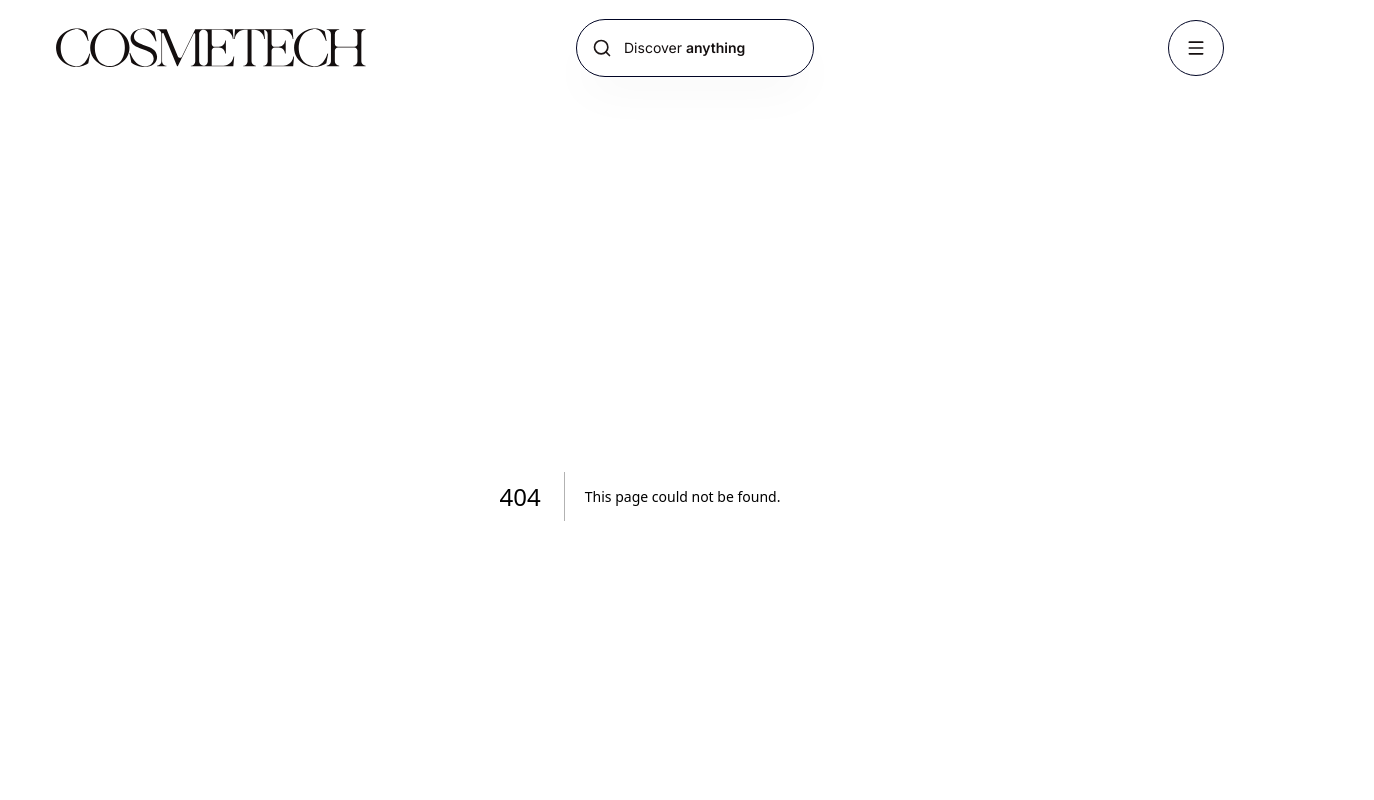
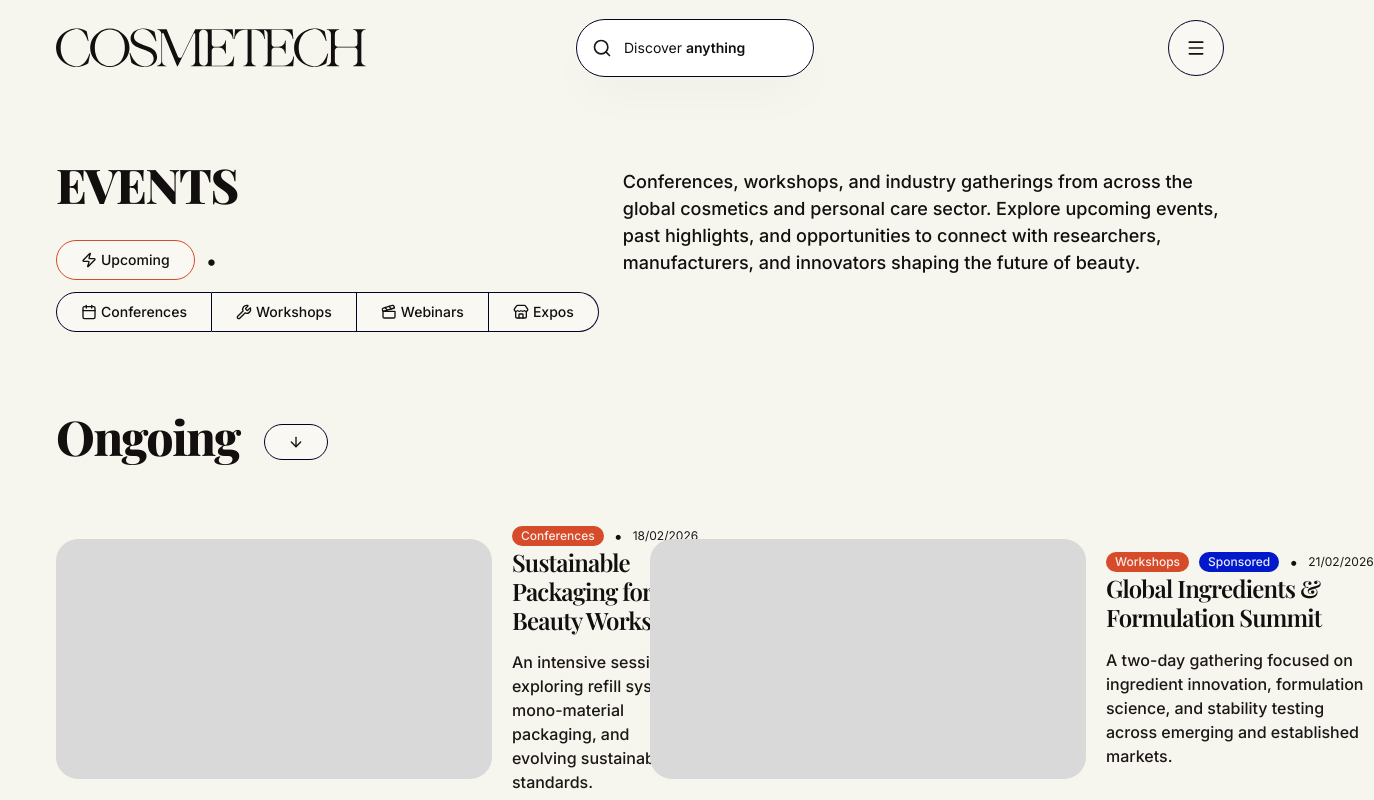
Before and after one commit to whonoahexe/cosmetech, a Next.js app: page /events in a window 1280 px wide. Before the commit this address had no page. Shown: the top 800 px of the page, 1374 px wide, since content can reach past the window. Built offline with nearby package versions, Linux system fonts and the light colour scheme; a web font is replaced by a local one.

Commit message:
feat: events page

```diff
--- /dev/null
+++ b/app/events/page.tsx
@@ -0,0 +1,5 @@
+import { EventsPageContent } from "@/components/pages/events";
+
+export default function EventsPage() {
+  return <EventsPageContent />;
+}
--- /dev/null
+++ b/components/pages/events/events-page.tsx
@@ -0,0 +1,165 @@
+import { ArrowDown, Calendar, Clapperboard, Store, Wrench, Zap } from "lucide-react";
+
+import { EventCard, type EventCardData } from "@/components/pages/home/event-card";
+import { Button } from "@/components/ui/button";
+import { ButtonGroup } from "@/components/ui/button-group";
+
+const ONGOING_EVENTS: EventCardData[] = [
+  {
+    title: "Sustainable Packaging for Beauty Workshop",
+    location: "Mumbai",
+    category: "Conferences",
+    date: "18/02/2026",
+    excerpt:
+      "An intensive session exploring refill systems, mono-material packaging, and evolving sustainability standards.",
+  },
+  {
+    title: "Global Ingredients & Formulation Summit",
+    location: "Dubai",
+    category: "Workshops",
+    isSponsored: true,
+    date: "21/02/2026",
+    excerpt:
+      "A two-day gathering focused on ingredient innovation, formulation science, and stability testing across emerging and established markets.",
+  },
+  {
+    title: "Cosmetech R&D Leadership Forum",
+    location: "Singapore",
+    category: "Conferences",
+    date: "14/03/2026",
+    excerpt:
+      "A strategic forum bringing together innovation leaders working across formulation, testing, and commercialization.",
+  },
+];
+
+const PAST_EVENTS: EventCardData[] = [
+  {
+    title: "Fragrance Futures: Scent & Sensory Forum",
+    location: "Mumbai",
+    category: "Workshops",
+    date: "18/02/2026",
+    excerpt:
+      "An intensive session exploring refill systems, mono-material packaging, and evolving sustainability standards.",
+  },
+  {
+    title: "AI & BeautyTech Webinar Series",
+    location: "Virtual",
+    category: "Webinars",
+    isSponsored: true,
+    date: "21/02/2026",
+    excerpt:
+      "A two-day gathering focused on ingredient innovation, formulation science, and stability testing across emerging and established markets.",
+  },
+  {
+    title: "Sustainable Packaging for Beauty Workshop",
+    location: "Delhi",
+    category: "Expos",
+    date: "18/02/2026",
+    excerpt:
+      "An intensive session exploring refill systems, mono-material packaging, and evolving sustainability standards.",
+  },
+  {
+    title: "Global Ingredients & Formulation Summit",
+    location: "Bengaluru",
+    category: "Webinars",
+    date: "21/02/2026",
+    excerpt:
+      "A two-day gathering focused on ingredient innovation, formulation science, and stability testing across emerging and established markets.",
+  },
+  {
+    title: "Regulatory Compliance in Cosmetics: APAC Edition",
+    location: "Singapore",
+    category: "Expos",
+    isSponsored: true,
+    date: "18/02/2026",
+    excerpt:
+      "An intensive session exploring refill systems, mono-material packaging, and evolving sustainability standards.",
+  },
+  {
+    title: "Cosmetech Industry Expo & Networking Meet",
+    location: "Dubai",
+    category: "Conferences",
+    date: "21/02/2026",
+    excerpt:
+      "A two-day gathering focused on ingredient innovation, formulation science, and stability testing across emerging and established markets.",
+  },
+];
+
+function EventsSection({ title, events }: { title: string; events: EventCardData[] }) {
+  return (
+    <section className="space-y-4">
+      <div className="flex items-end gap-6 py-4">
+        <h2 className="type-heading-1 text-foreground">{title}</h2>
+        <Button variant="outline" className="h-9 w-16 rounded-full" aria-label={`${title} controls`}>
+          <ArrowDown className="size-4" />
+        </Button>
+      </div>
+
+      <div className="grid grid-cols-1 gap-x-5 gap-y-8 py-4 xl:grid-cols-2">
+        {events.map((event) => (
+          <EventCard
+            key={`${title}-${event.title}-${event.date}`}
+            {...event}
+            variant="list"
+          />
+        ))}
+      </div>
+    </section>
+  );
+}
+
+export function EventsPageContent() {
+  return (
+    <div className="mt-8 mb-12 flex flex-col gap-4">
+      <section className="flex flex-col gap-6 py-8 lg:flex-row lg:items-start lg:justify-between">
+        <div className="flex max-w-230 flex-col gap-4">
+          <h1 className="type-heading-1 text-foreground">EVENTS</h1>
+
+          <div className="flex flex-wrap items-center gap-3 py-4">
+            <Button variant="outline" size="sm" className="h-10 rounded-full border-secondary px-6">
+              <Zap className="size-4" />
+              Upcoming
+            </Button>
+
+            <span className="type-heading-4 text-foreground">&bull;</span>
+
+            <ButtonGroup>
+              <Button variant="outline" size="sm" className="h-10 px-6">
+                <Calendar className="size-4" />
+                Conferences
+              </Button>
+              <Button variant="outline" size="sm" className="h-10 px-6">
+                <Wrench className="size-4" />
+                Workshops
+              </Button>
+              <Button variant="outline" size="sm" className="h-10 px-6">
+                <Clapperboard className="size-4" />
+                Webinars
+              </Button>
+              <Button variant="outline" size="sm" className="h-10 px-6">
+                <Store className="size-4" />
+                Expos
+              </Button>
+            </ButtonGroup>
+          </div>
+        </div>
+
+        <p className="type-paragraph-large-medium max-w-166 text-foreground lg:pt-2">
+          Conferences, workshops, and industry gatherings from across the global cosmetics and
+          personal care sector. Explore upcoming events, past highlights, and opportunities to
+          connect with researchers, manufacturers, and innovators shaping the future of beauty.
+        </p>
+      </section>
+
+      <EventsSection title="Ongoing" events={ONGOING_EVENTS} />
+      <EventsSection title="Past Events" events={PAST_EVENTS} />
+
+      <div className="flex items-center justify-center py-4">
+        <Button variant="default" size="lg" className="h-12 rounded-full px-8">
+          Load More
+          <ArrowDown className="size-4" />
+        </Button>
+      </div>
+    </div>
+  );
+}
--- /dev/null
+++ b/components/pages/events/index.ts
@@ -0,0 +1 @@
+export { EventsPageContent } from "./events-page";
--- a/components/pages/home/article-grid.tsx
+++ b/components/pages/home/article-grid.tsx
@@ -91,9 +91,7 @@
           {leftBottom && <ArticleCard {...leftBottom} colSpan={2} />}
         </div>
 
-        <div className="col-span-4">
-          {center && <ArticleCard {...center} colSpan={4} />}
-        </div>
+        <div className="col-span-4">{center && <ArticleCard {...center} colSpan={4} />}</div>
 
         <div className="col-span-2 flex flex-col gap-5">
           {rightTop && <ArticleCard {...rightTop} colSpan={2} />}
--- a/components/pages/home/event-card.tsx
+++ b/components/pages/home/event-card.tsx
@@ -10,12 +10,15 @@
   title: string;
   location: string;
   date: string;
+  category?: string;
+  excerpt?: string;
   image?: string | null;
   isVirtual?: boolean;
   isSponsored?: boolean;
 }
 
 interface EventCardProps extends EventCardData {
+  variant?: "stacked" | "list";
   tilt?: number;
   onHoverStart?: () => void;
   onHoverEnd?: () => void;
@@ -26,14 +29,41 @@
   title,
   location,
   date,
+  category,
+  excerpt,
   image,
   isVirtual,
   isSponsored,
+  variant = "stacked",
   tilt = 0,
   onHoverStart,
   onHoverEnd,
   className,
 }: EventCardProps) {
+  if (variant === "list") {
+    return (
+      <article className={cn("flex items-center gap-5", className)}>
+        <div className="h-60 w-109 shrink-0 overflow-hidden rounded-3xl bg-[#D9D9D9]">
+          {image && <img src={image} alt={title} className="h-full w-full object-cover" />}
+        </div>
+
+        <div className="flex min-h-60 flex-1 flex-col justify-between py-4">
+          <div className="flex items-center gap-2.5">
+            <Badge variant="secondary">{category ?? location}</Badge>
+            {isSponsored && <Badge variant="default">Sponsored</Badge>}
+            <span className="type-paragraph text-foreground">&bull;</span>
+            <span className="type-paragraph-mini text-muted-foreground whitespace-nowrap">{date}</span>
+          </div>
+
+          <div className="space-y-4">
+            <h3 className="type-heading-3 text-foreground">{title}</h3>
+            <p className="type-paragraph-medium text-muted-foreground">{excerpt}</p>
+          </div>
+        </div>
+      </article>
+    );
+  }
+
   return (
     <motion.div
       className={cn("cursor-pointer", className)}
```
